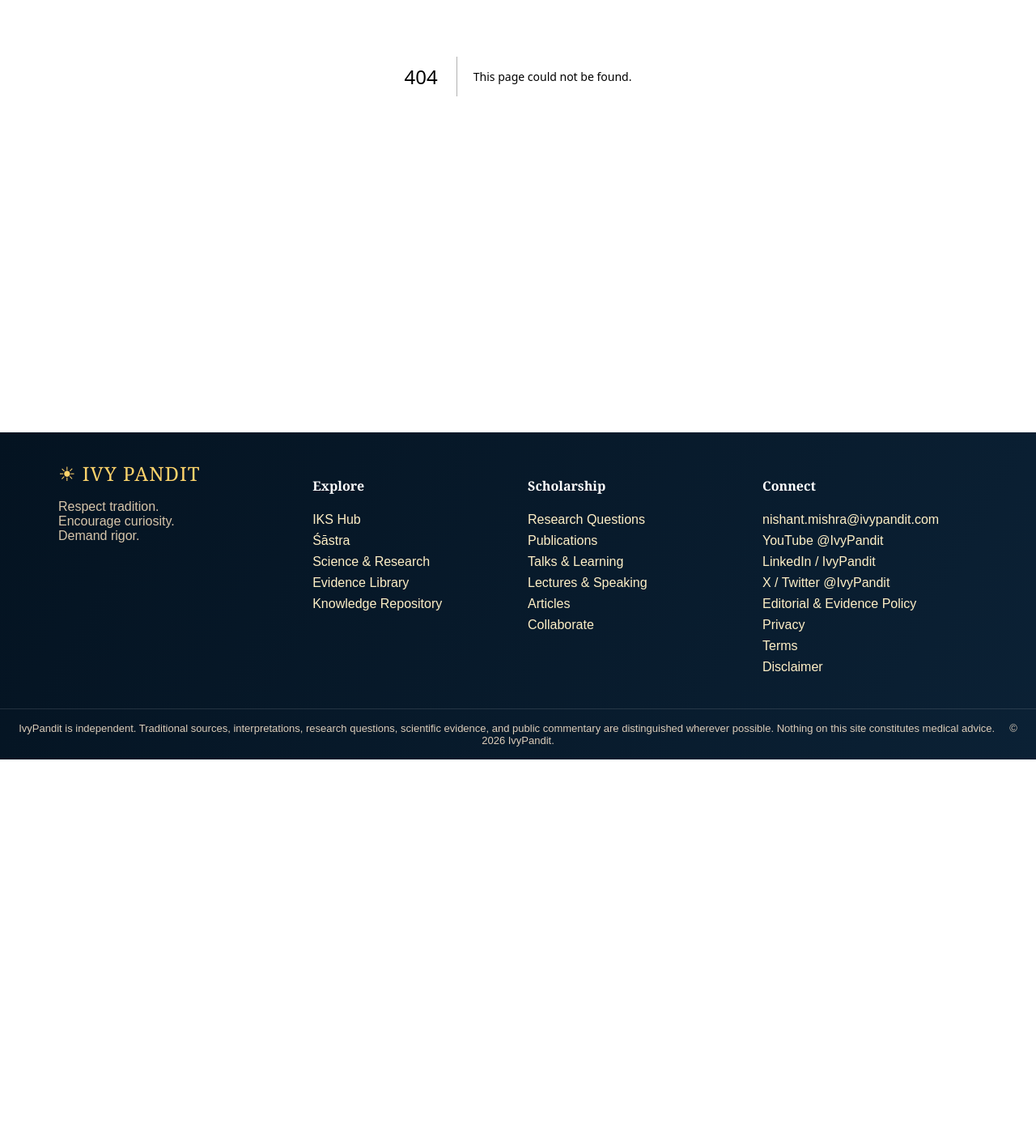
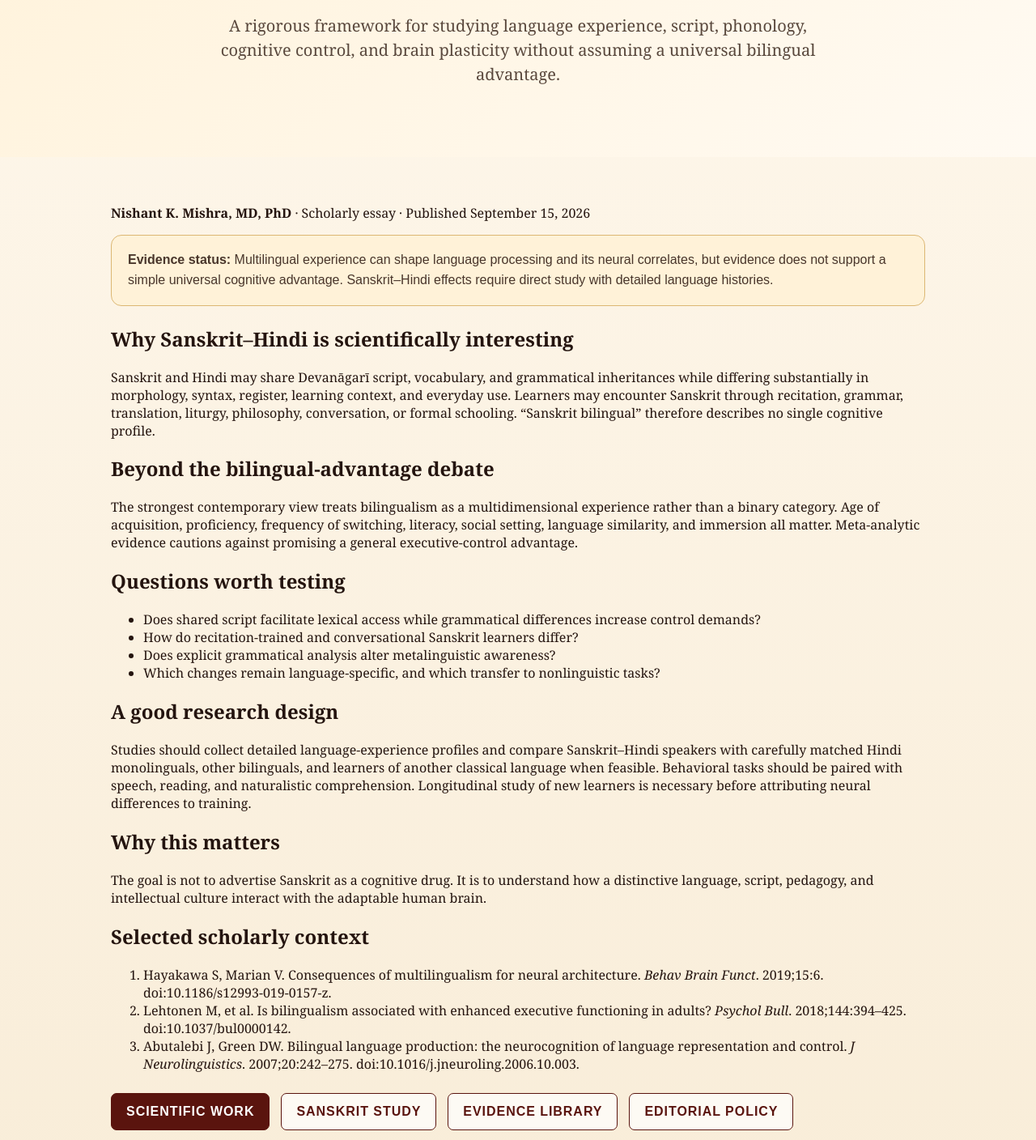
Before and after one commit to nishmishra/ivypandit-v2, a Next.js app: page /articles/sanskrit-hindi-bilingualism-neuroplasticity in a window 1280 px wide. Before the commit this address had no page. Shown: the part 412-1820 px from the top of the page at 81% size. Before the commit the page ends 1350 px from the top, so only its background shows below. Built offline with nearby package versions, Linux system fonts and the light colour scheme.

Commit message:
Publish sanskrit-hindi-bilingualism-neuroplasticity scholarly article

```diff
--- /dev/null
+++ b/app/articles/sanskrit-hindi-bilingualism-neuroplasticity/page.tsx
@@ -0,0 +1,20 @@
+import Link from 'next/link';
+
+export default function Article(){
+  const articleLd={'@context':'https://schema.org','@type':'ScholarlyArticle',headline:"Sanskrit–Hindi Bilingualism and Neuroplasticity",description:"A rigorous framework for studying language experience, script, phonology, cognitive control, and brain plasticity without assuming a universal bilingual advantage.",author:{'@type':'Person',name:'Nishant K. Mishra',honorificSuffix:'MD, PhD',url:'https://www.ivypandit.com/about'},publisher:{'@type':'Organization',name:'IvyPandit',url:'https://www.ivypandit.com'},datePublished:'2026-09-15',dateModified:'2026-09-15',inLanguage:'en',mainEntityOfPage:'https://www.ivypandit.com/articles/sanskrit-hindi-bilingualism-neuroplasticity',keywords:["Sanskrit Hindi bilingualism","bilingual brain","neuroplasticity","language control","Devanagari","cognitive neuroscience"]};
+  return <main>
+    <script type="application/ld+json" dangerouslySetInnerHTML={{__html:JSON.stringify(articleLd)}} />
+    <section className="pageHero"><div className="eyebrow">Definitive guide • Bilingualism • Sanskrit • Hindi • Brain</div><h1>Sanskrit–Hindi Bilingualism and Neuroplasticity</h1><p>A rigorous framework for studying language experience, script, phonology, cognitive control, and brain plasticity without assuming a universal bilingual advantage.</p></section>
+    <section className="content"><article className="article-body">
+      <p className="article-byline"><b>Nishant K. Mishra, MD, PhD</b> · Scholarly essay · Published September 15, 2026</p>
+      <div className="callout"><b>Evidence status:</b> Multilingual experience can shape language processing and its neural correlates, but evidence does not support a simple universal cognitive advantage. Sanskrit–Hindi effects require direct study with detailed language histories.</div>
+      <h2>Why Sanskrit–Hindi is scientifically interesting</h2><p>Sanskrit and Hindi may share Devanāgarī script, vocabulary, and grammatical inheritances while differing substantially in morphology, syntax, register, learning context, and everyday use. Learners may encounter Sanskrit through recitation, grammar, translation, liturgy, philosophy, conversation, or formal schooling. “Sanskrit bilingual” therefore describes no single cognitive profile.</p>
+<h2>Beyond the bilingual-advantage debate</h2><p>The strongest contemporary view treats bilingualism as a multidimensional experience rather than a binary category. Age of acquisition, proficiency, frequency of switching, literacy, social setting, language similarity, and immersion all matter. Meta-analytic evidence cautions against promising a general executive-control advantage.</p>
+<h2>Questions worth testing</h2><ul><li>Does shared script facilitate lexical access while grammatical differences increase control demands?</li><li>How do recitation-trained and conversational Sanskrit learners differ?</li><li>Does explicit grammatical analysis alter metalinguistic awareness?</li><li>Which changes remain language-specific, and which transfer to nonlinguistic tasks?</li></ul>
+<h2>A good research design</h2><p>Studies should collect detailed language-experience profiles and compare Sanskrit–Hindi speakers with carefully matched Hindi monolinguals, other bilinguals, and learners of another classical language when feasible. Behavioral tasks should be paired with speech, reading, and naturalistic comprehension. Longitudinal study of new learners is necessary before attributing neural differences to training.</p>
+<h2>Why this matters</h2><p>The goal is not to advertise Sanskrit as a cognitive drug. It is to understand how a distinctive language, script, pedagogy, and intellectual culture interact with the adaptable human brain.</p>
+      <h2>Selected scholarly context</h2><ol><li>Hayakawa S, Marian V. Consequences of multilingualism for neural architecture. <i>Behav Brain Funct</i>. 2019;15:6. doi:10.1186/s12993-019-0157-z.</li><li>Lehtonen M, et al. Is bilingualism associated with enhanced executive functioning in adults? <i>Psychol Bull</i>. 2018;144:394–425. doi:10.1037/bul0000142.</li><li>Abutalebi J, Green DW. Bilingual language production: the neurocognition of language representation and control. <i>J Neurolinguistics</i>. 2007;20:242–275. doi:10.1016/j.jneuroling.2006.10.003.</li></ol>
+      <div className="buttons" style={{justifyContent:'flex-start'}}><Link className="btn primary" href="/research">Scientific Work</Link><Link className="btn secondary" href="/shastra-study">Sanskrit Study</Link><Link className="btn secondary" href="/evidence">Evidence Library</Link><Link className="btn secondary" href="/editorial-policy">Editorial Policy</Link><a className="btn secondary" href="mailto:nishant.mishra@ivypandit.com?subject=IvyPandit%20scholarly%20feedback">Offer Scholarly Feedback</a></div>
+    </article></section>
+  </main>;
+}
```
